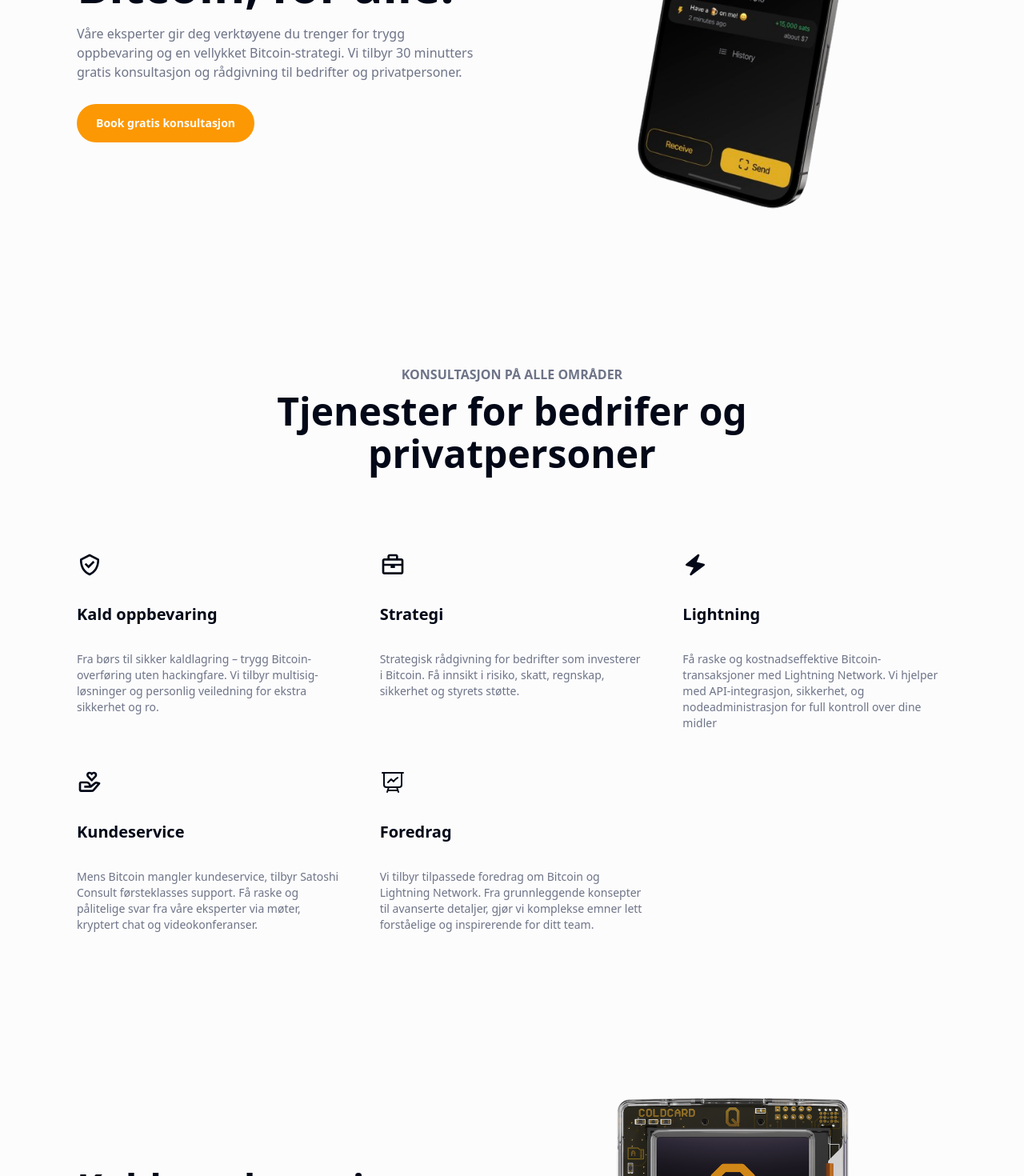
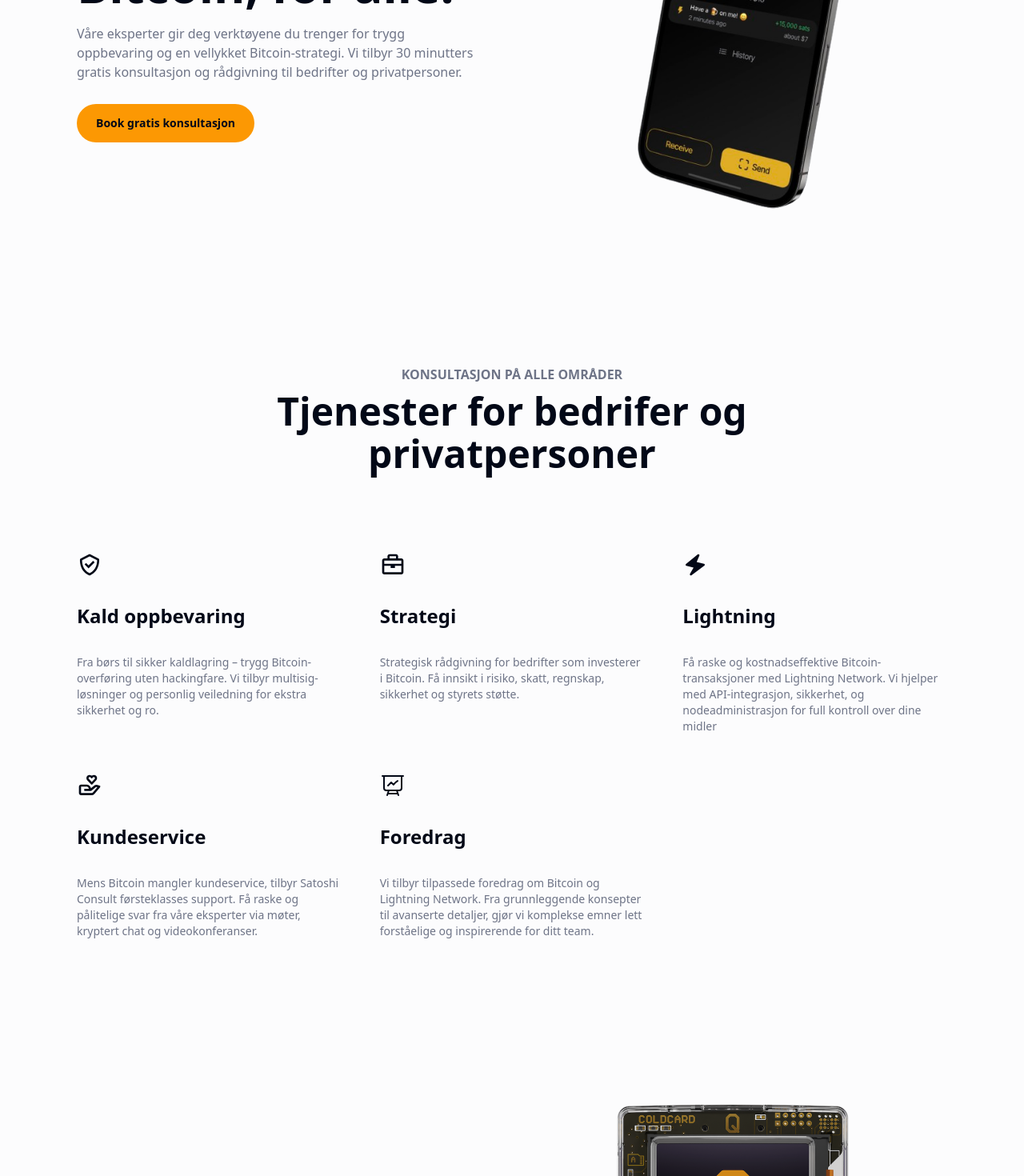
Before and after one commit to arnelamo/satoshi-consult, a Next.js app: page / in a window 1280 px wide. Shown: the part 460-1930 px from the top of the page at 80% size. Built offline with nearby package versions, Linux system fonts and the light colour scheme.

Commit message:
A11y: alt text, tags, contrast

```diff
--- a/components/Button.tsx
+++ b/components/Button.tsx
@@ -11,7 +11,7 @@ const buttonVariants = cva(
         default:
           "bg-background text-foreground hover:bg-foreground hover:text-background border-2 border-border",
         primary:
-          "bg-primary text-background hover:bg-background hover:text-foreground hover:border-2 hover:border-foreground",
+          "bg-primary text-foreground hover:bg-background hover:text-foreground hover:border-2 hover:border-foreground",
         // destructive: "bg-destructive text-destructive-foreground hover:bg-destructive/90",
         // outline: "border border-input bg-background hover:bg-accent hover:text-accent-foreground",
         // secondary: "bg-secondary text-secondary-foreground hover:bg-secondary/80",
--- a/components/Footer.tsx
+++ b/components/Footer.tsx
@@ -42,12 +42,24 @@ export const Footer: React.FC<FooterProps> = ({ menuItems, contactInformation })
         <div className="flex space-x-8 justify-center">
           {contactInformation?.nostr && (
             <ExternalLink link={contactInformation.nostr}>
-              <Icon name="nostr" color="muted" hoverColor="foreground" size="s" />
+              <Icon
+                name="nostr"
+                color="muted"
+                hoverColor="foreground"
+                size="s"
+                altText="Nostr link"
+              />
             </ExternalLink>
           )}
           {contactInformation?.twitter && (
             <ExternalLink link={contactInformation.twitter}>
-              <Icon name="twitter" color="muted" hoverColor="foreground" size="s" />
+              <Icon
+                name="twitter"
+                color="muted"
+                hoverColor="foreground"
+                size="s"
+                altText="Twitter/X link"
+              />
             </ExternalLink>
           )}
         </div>
--- a/components/Header.tsx
+++ b/components/Header.tsx
@@ -61,20 +61,28 @@ export const Header: React.FC<HeaderProps> = ({ menuItems }) => {
           <li>
             {contactInformation?.nostr && (
               <ExternalLink link={contactInformation.nostr}>
-                <Icon name="nostr" color="muted" size="s" hoverColor="foreground" />
+                <Icon
+                  name="nostr"
+                  color="muted"
+                  size="s"
+                  hoverColor="foreground"
+                  altText="Nostr link"
+                />
               </ExternalLink>
             )}
           </li>
           <li>
             {contactInformation?.twitter && (
               <ExternalLink link={contactInformation.twitter}>
-                <Icon name="twitter" color="muted" size="s" />
+                <Icon name="twitter" color="muted" size="s" altText="Twitter/X link" />
               </ExternalLink>
             )}
           </li>
-          <Link href={Paths.KONTAKT} passHref>
-            <Button>Book nå</Button>
-          </Link>
+          <li>
+            <Link href={Paths.KONTAKT} passHref>
+              <Button>Book nå</Button>
+            </Link>
+          </li>
         </ul>
         {/* Hamburger Icon */}
         <button
--- a/components/landingPage/ConsultationSection.tsx
+++ b/components/landingPage/ConsultationSection.tsx
@@ -24,7 +24,7 @@ export function ConsultationSection() {
           <div className="grid grid-cols-1 sm:grid-cols-2 md:grid-cols-3 gap-12">
             <div className="flex flex-col items-center sm:items-start space-y-4 sm:space-y-8">
               <Icon name={"shield"} size={"l"} />
-              <Text type="h4" className="mb-2">
+              <Text type="h3" className="mb-2">
                 Kald oppbevaring
               </Text>
               <Text type="small" className="text-center sm:text-left">
@@ -34,7 +34,7 @@ export function ConsultationSection() {
             </div>
             <div className="flex flex-col items-center sm:items-start space-y-4 sm:space-y-8">
               <Icon name={"briefcase"} size={"l"} />
-              <Text type="h4" className="mb-2">
+              <Text type="h3" className="mb-2">
                 Strategi
               </Text>
               <Text type="small" className="text-center sm:text-left">
@@ -44,7 +44,7 @@ export function ConsultationSection() {
             </div>
             <div className="flex flex-col items-center sm:items-start space-y-4 sm:space-y-8">
               <Icon name={"zap"} size={"l"} />
-              <Text type="h4" className="mb-2">
+              <Text type="h3" className="mb-2">
                 Lightning
               </Text>
               <Text type="small" className="text-center sm:text-left">
@@ -55,7 +55,7 @@ export function ConsultationSection() {
             </div>
             <div className="flex flex-col items-center sm:items-start space-y-4 sm:space-y-8">
               <Icon name={"service"} size={"l"} />
-              <Text type="h4" className="mb-2">
+              <Text type="h3" className="mb-2">
                 Kundeservice
               </Text>
               <Text type="small" className="text-center sm:text-left">
@@ -66,7 +66,7 @@ export function ConsultationSection() {
             </div>
             <div className="flex flex-col items-center sm:items-start space-y-4 sm:space-y-8">
               <Icon name={"presentation"} size={"l"} />
-              <Text type="h4" className="mb-2">
+              <Text type="h3" className="mb-2">
                 Foredrag
               </Text>
               <Text type="small" className="text-center sm:text-left">
```
